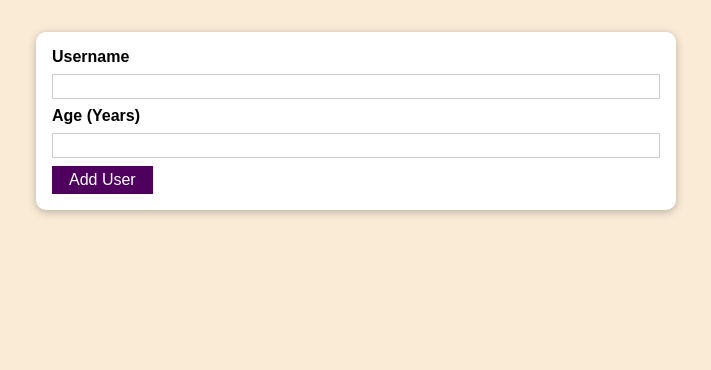
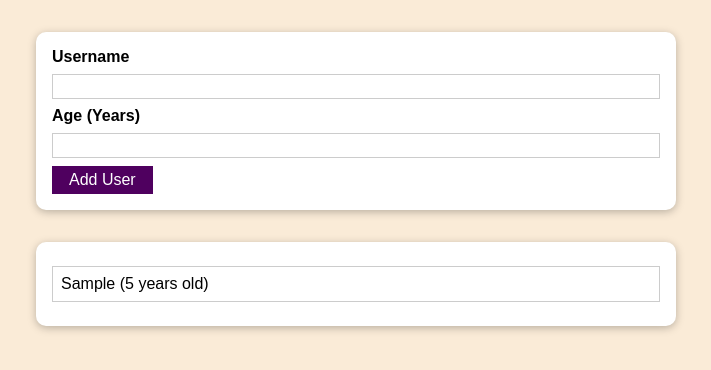
Before and after one commit to matteobu/react-2022, a React (Create React App) app in the folder Complete Project React/: page / in a window 1280 px wide. Both pictures are taken after typing "Sample", "5" into the empty fields and a click on the button "Add User". Shown: the top 370 px of the page, without its empty margins (284-995 px from the left). Built offline with nearby package versions, Linux system fonts and the light colour scheme.

Commit message:
managing a list of users via state

```diff
--- a/Complete Project React/src/App.js
+++ b/Complete Project React/src/App.js
@@ -3,17 +3,19 @@
 import UsersList from "./Components/Users/UsersList";
 
 function App() {
-    const [users, setUsers] = useState([]);
+    const [usersList, setUsersList] = useState([]);
 
-    const addedUserHandler = (userDatas) => {
-        console.log("userDatas", userDatas);
-        setUsers({ userDatas });
+    const addUserHandler = (uName, uAge) => {
+        // console.log("userDatas", userDatas);
+        setUsersList((prevUsersList) => {
+            return [...prevUsersList, { name: uName, age: uAge }];
+        });
     };
 
     return (
         <div>
-            <AddUser onAddedUser={addedUserHandler} />
-            {/* <UsersList usersList={users} /> */}
+            <AddUser onAddUser={addUserHandler} />
+            <UsersList users={usersList} />
         </div>
     );
 }
--- a/Complete Project React/src/Components/Users/AddUser.js
+++ b/Complete Project React/src/Components/Users/AddUser.js
@@ -13,13 +13,12 @@
             enteredUserName.trim().length === 0
         ) {
             return;
-        } else {
-            props.onAddedUser({ name: enteredUserName, age: enteredUserAge });
         }
 
         if (+enteredUserAge < 1) {
             return;
         }
+        props.onAddUser(enteredUserName, enteredUserAge);
 
         setEnteredUserName("");
         setEnteredUserAge("");
--- a/Complete Project React/src/Components/Users/UsersList.js
+++ b/Complete Project React/src/Components/Users/UsersList.js
@@ -1,18 +1,17 @@
 import React from "react";
 import Card from "../UI/Card";
-import classess from "./AddUsers.module.css";
+import classes from "./AddUsers.module.css";
 
 const UsersList = (props) => {
+    console.log("props in USERS LISTs", props);
     return (
-        <Card className={classess.user}>
+        <Card className={classes.users}>
             <ul>
-                {props.users.map((user) => {
-                    return (
-                        <li>
-                            {user.name} ({user.age} years old)
-                        </li>
-                    );
-                })}
+                {props.users.map((user) => (
+                    <li key={user.name}>
+                        {user.name} ({user.age} years old)
+                    </li>
+                ))}
             </ul>
         </Card>
     );
```
